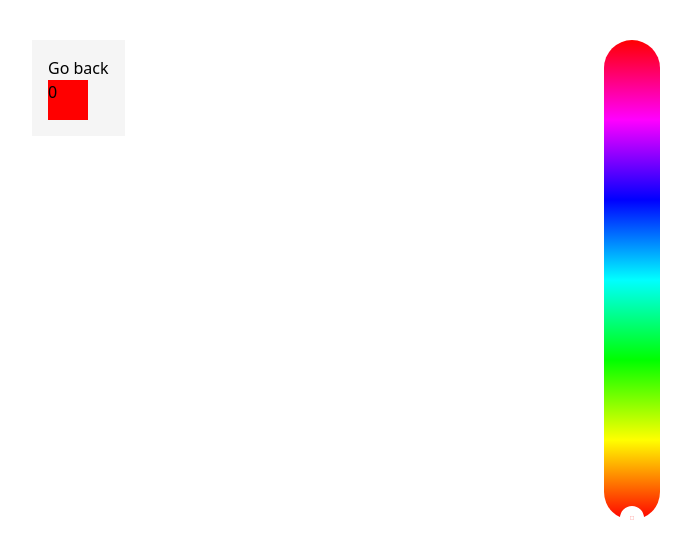
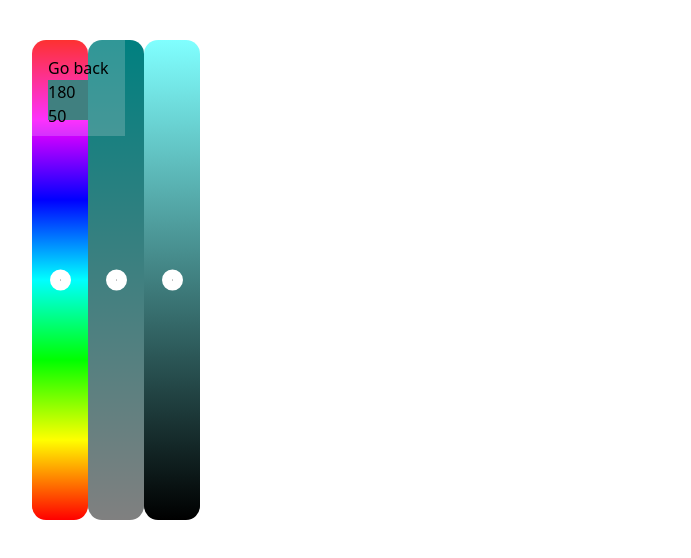
Before and after one commit to Coat-t/colorbind, a Next.js app: page /play in a window 1280 px wide. Shown: the top 558 px of the page, without its empty margins (8-699 px from the left). Built offline with nearby package versions, Linux system fonts and the light colour scheme.

Commit message:
add dynamic saturation and value controls

```diff
--- a/app/play/page.tsx
+++ b/app/play/page.tsx
@@ -6,18 +6,29 @@ import { Slider } from "@/components/ui/slider"
 import { useState } from "react";
 
 export default function Page () {
-  const [hue, setHue] = useState([0]);
-  function changeHue(hue: any) {
-    setHue(hue)
-  }
+  const [hue, setHue] = useState([180]);
+  const [saturation, setSaturation] = useState([50]);
+  const [brightness, setBrightness] = useState([50]);
+  let hsvColor = Color.hsv(Number(hue), Number(saturation), Number(brightness))
+  let saturationBottomColor = Color.hsv(Number(hue), 0, Number(brightness))
+  let saturationTopColor = Color.hsv(Number(hue), 100, Number(brightness))
+  let saturationFinalColor = `linear-gradient(to top, ${saturationBottomColor.hex()}, ${saturationTopColor.hex()}`
+  let brightnessBottomColor = Color.hsv(Number(hue), Number(saturation), 0)
+  let brightnessTopColor = Color.hsv(Number(hue), Number(saturation), 100)
+  let brightnessFinalColor = `linear-gradient(to top, ${brightnessBottomColor.hex()}, ${brightnessTopColor.hex()}`
+
     return (
-    <div className="h-dvh items-center justify-center gap-4 bg-background p-10">
-      <Slider orientation="vertical" max={360} defaultValue={[0]} onValueChange={(value) => changeHue(value)} className="max-h-2/3"/>
-      <div className="fixed left-10 top-10 p-4 bg-muted">
+    <div className="h-dvh gap-4 bg-background p-10 flex">
+      <div className='flex '>
+        <Slider orientation="vertical" max={360} defaultValue={[180]} onValueChange={(value) => setHue(value)} className="max-h-2/3"/>
+        <Slider orientation="vertical" max={100} defaultValue={[50]} onValueChange={(value) => setSaturation(value)} className="max-h-2/3" customColor={saturationFinalColor}/>
+        <Slider orientation="vertical" max={100} defaultValue={[50]} onValueChange={(value) => setBrightness(value)} className="max-h-2/3" customColor={brightnessFinalColor}/>
+      </div>
+      <div className="fixed left-10 top-10 p-4 bg-muted/20 ">
         <Link href="/">Go back</Link>
         <div className="h-10 w-10"
-        style={{ backgroundColor: `hsl(${Number(hue)}, 100%, 50%)` }}>
-          {hue}
+        style={{ backgroundColor: hsvColor.hex() }}>
+          {hue} {saturation}
         </div>
       </div>
 
--- a/components/ui/slider.tsx
+++ b/components/ui/slider.tsx
@@ -4,6 +4,9 @@ import * as React from "react"
 import { Slider as SliderPrimitive } from "radix-ui"
 
 import { cn } from "@/lib/utils"
+interface CustomSliderProps extends React.ComponentPropsWithoutRef<typeof SliderPrimitive.Root> {
+  customColor?: string;
+}
 
 function Slider({
   className,
@@ -11,8 +14,9 @@ function Slider({
   value,
   min = 0,
   max = 100,
+  customColor,
   ...props
-}: React.ComponentProps<typeof SliderPrimitive.Root>) {
+}: CustomSliderProps) {
   const _values = React.useMemo(
     () =>
       Array.isArray(value)
@@ -22,7 +26,13 @@ function Slider({
           : [min, max],
     [value, defaultValue, min, max]
   )
-
+  const rainbowColor = "linear-gradient(to top,hsl(0, 100%, 50%),hsl(60, 100%, 50%),hsl(120, 100%, 50%),hsl(180, 100%, 50%),hsl(240, 100%, 50%),hsl(300, 100%, 50%),hsl(360, 100%, 50%)"
+  let finalColor
+  if (customColor) {
+    finalColor = customColor;
+  } else {
+    finalColor = rainbowColor;
+  }
   return (
     <SliderPrimitive.Root
       data-slot="slider"
@@ -38,7 +48,9 @@ function Slider({
     >
       <SliderPrimitive.Track
         data-slot="slider-track"
-        className="relative grow overflow-hidden bg-[linear-gradient(to_top,hsl(0,100%,50%),hsl(60,100%,50%),hsl(120,100%,50%),hsl(180,100%,50%),hsl(240,100%,50%),hsl(300,100%,50%),hsl(360,100%,50%))] rounded-full  data-horizontal:h-2 data-horizontal:w-full data-vertical:h-1/2 data-vertical:w-14"
+        style={{ background: finalColor}}
+        className='relative grow overflow-hidden\
+        rounded-lg data-horizontal:h-2 data-horizontal:w-full data-vertical:h-1/2 data-vertical:w-14'
       >
         <SliderPrimitive.Range
           data-slot="slider-range"
@@ -49,7 +61,7 @@ function Slider({
         <SliderPrimitive.Thumb
           data-slot="slider-thumb"
           key={index}
-          className="block h-4 w-4 shrink-0 rounded-full bg-white select-none ring-0 outline-10 outline-white data-vertical:h-1 data-vertical:w-1"
+          className="block h-4 w-4 shrink-0 rounded-full bg-white select-none ring-1 outline-10 border-0 outline-white data-vertical:h-px data-vertical:w-px"
         />
       ))}
     </SliderPrimitive.Root>
```
